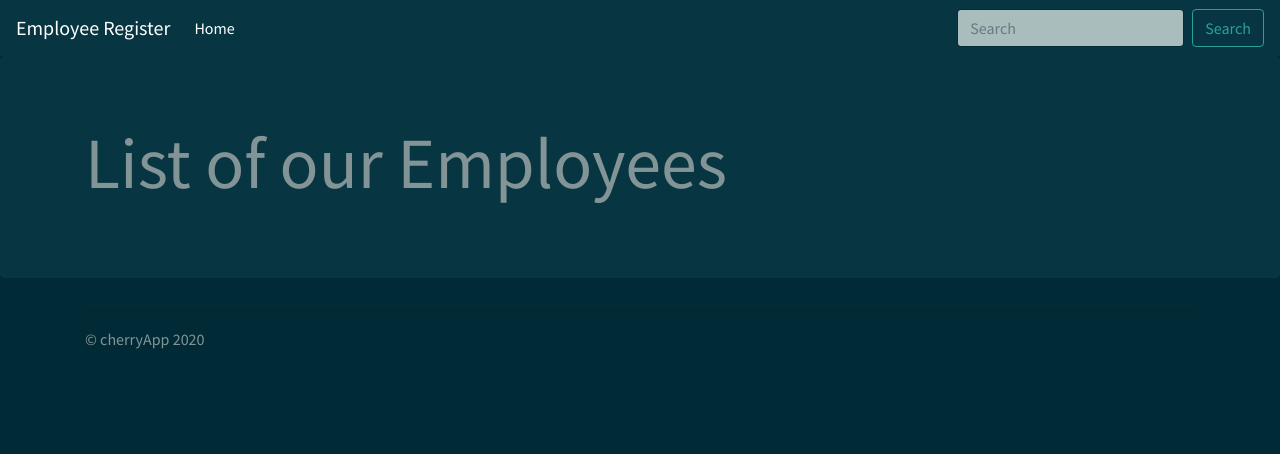
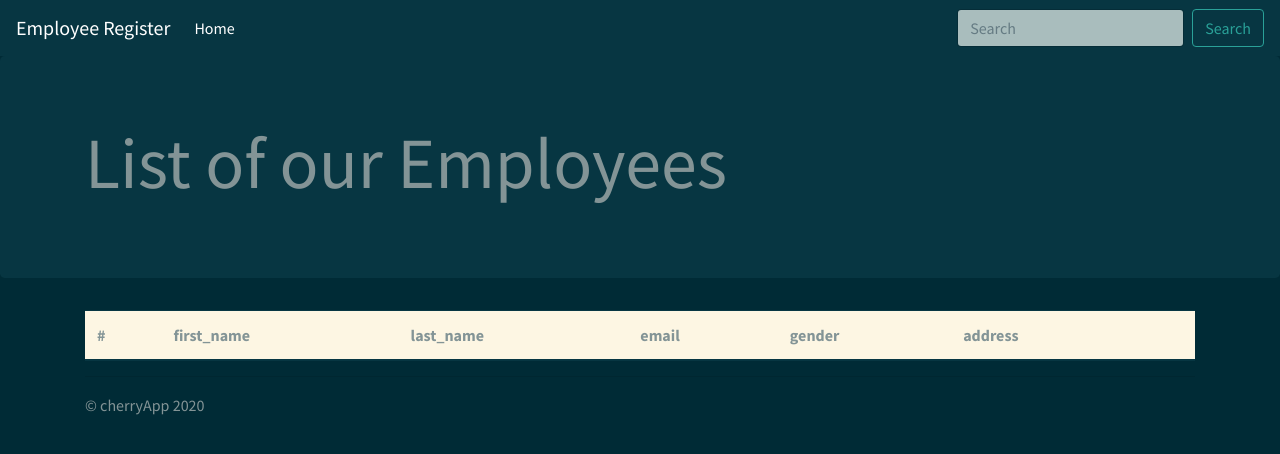
Before and after one commit to cherryApp/ast-order-pipe, an Angular app: page / in a window 1280 px wide. Shown: the top 454 px of the page. Built offline with nearby package versions, Linux system fonts and the light colour scheme.

Commit message:
Feat: table has been added.

```diff
--- a/src/app/app.component.html
+++ b/src/app/app.component.html
@@ -23,13 +23,26 @@
     <div class="jumbotron">
         <div class="container">
             <h1 class="display-3">List of our Employees</h1>
-            <!-- <p>This is a template for a simple marketing or informational website. It includes a large callout called a jumbotron and three supporting pieces of content. Use it as a starting point to create something more unique.</p>
-            <p><a class="btn btn-primary btn-lg" href="#" role="button">Learn more &raquo;</a></p> -->
         </div>
     </div>
 
     <div class="container">
-
+        <table class="table table-striped bg-light">
+            <thead>
+                <tr>
+                    <th>#</th>
+                    <th>first_name</th>
+                    <th>last_name</th>
+                    <th>email</th>
+                    <th>gender</th>
+                    <th>address</th>
+                    <th></th>
+                </tr>
+            </thead>
+            <tbody>
+                <tr></tr>
+            </tbody>
+        </table>
 
         <hr>
 
```
Also changed, not shown: src/app/service/employee.service.ts (added, +9 -0 lines), 1 other file (tests, documents, lock files or other folders).
